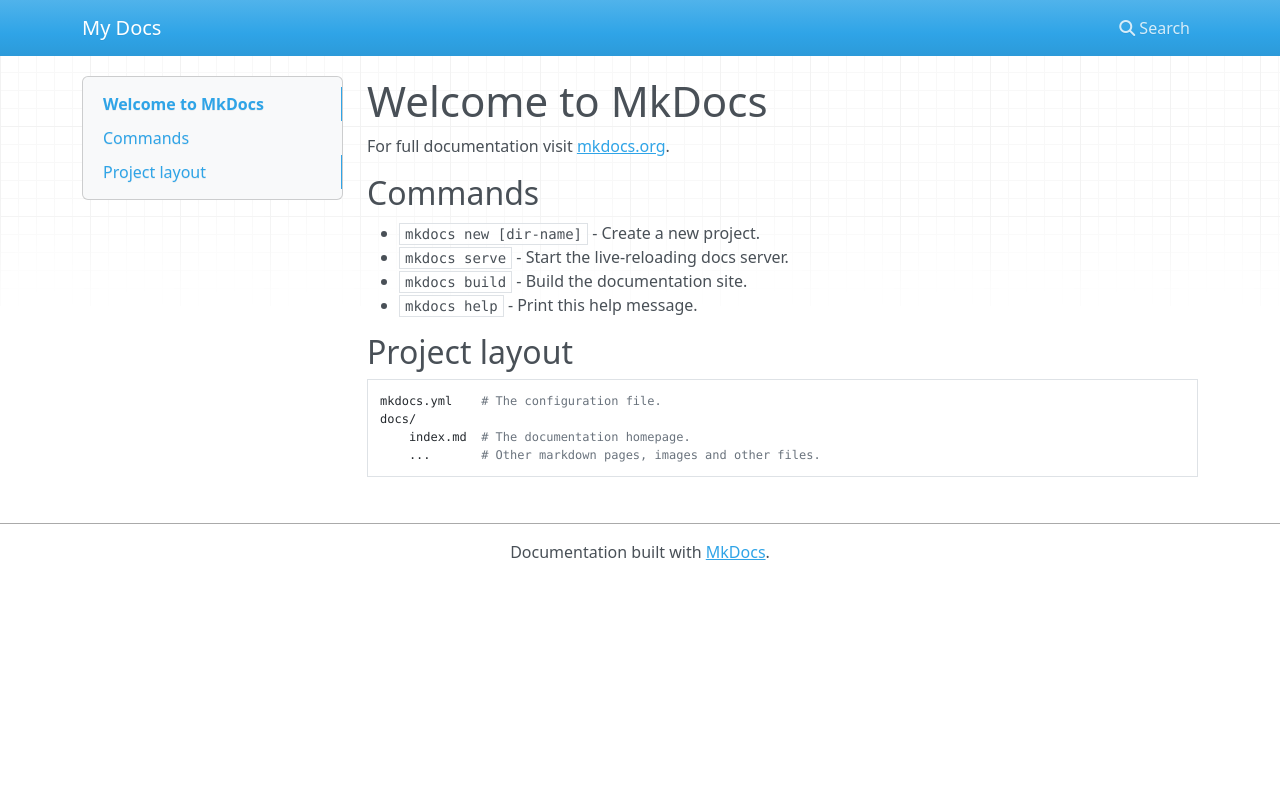
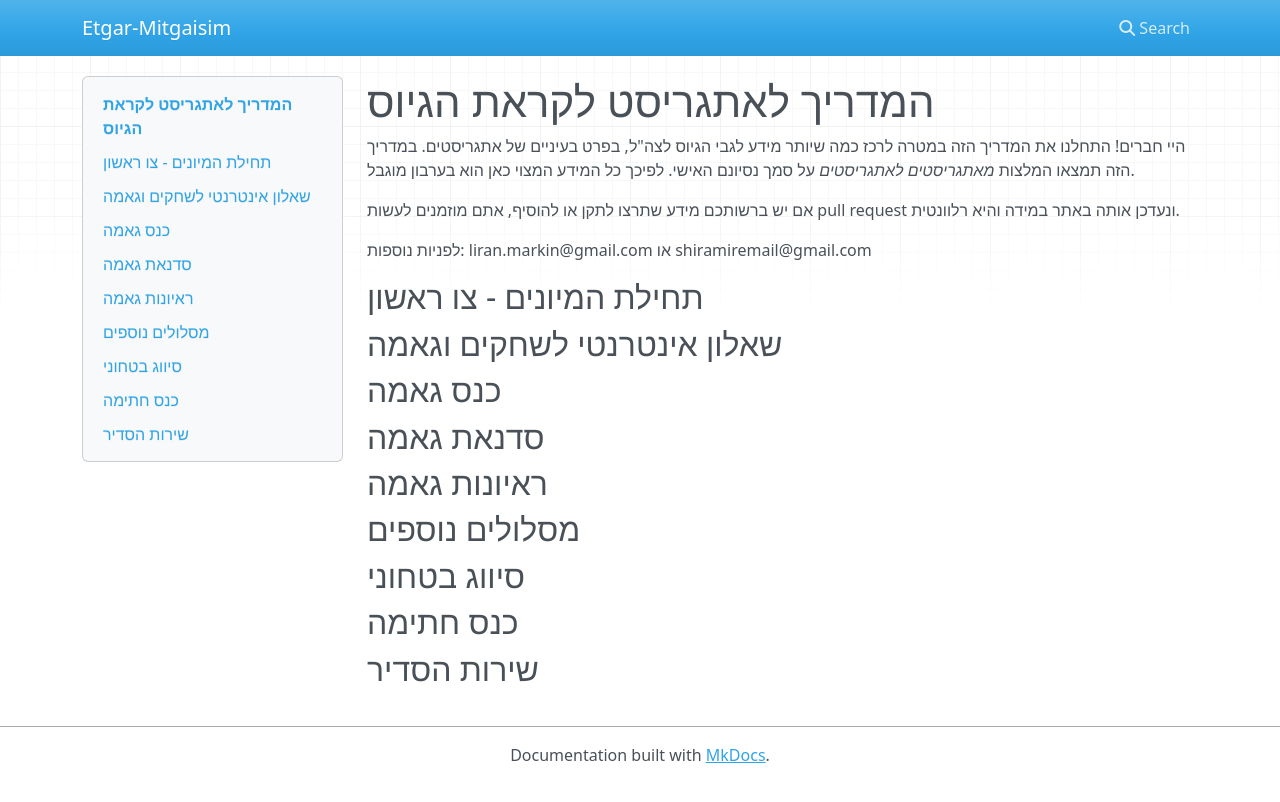
Before and after one commit to ShirAmir/Etgar-Mitgaisim, an MkDocs documentation site: the page built from docs/index.md, in a window 1280 px wide. Shown: the top 802 px of the page. Built offline with MkDocs 1.6.1, drawn with Linux system fonts in a browser that asks for light colours; nearby versions of some CDN libraries.

Commit message:
First Update of the Site
Initial chapter heading to be filled by Liran and I.

```diff
--- a/docs/index.md
+++ b/docs/index.md
@@ -1,17 +1,27 @@
-# Welcome to MkDocs
+# המדריך לאתגריסט לקראת הגיוס
 
-For full documentation visit [mkdocs.org](http://mkdocs.org).
+היי חברים! התחלנו את המדריך הזה במטרה לרכז כמה שיותר מידע לגבי הגיוס לצה"ל, בפרט בעיניים של אתגריסטים.
+במדריך הזה תמצאו המלצות *מאתגריסטים לאתגריסטים* על סמך נסיונם האישי.
+לפיכך כל המידע המצוי כאן הוא בערבון מוגבל.
 
-## Commands
+אם יש ברשותכם מידע שתרצו לתקן או להוסיף, אתם מוזמנים לעשות pull request ונעדכן אותה באתר במידה והיא רלוונטית.
 
-* `mkdocs new [dir-name]` - Create a new project.
-* `mkdocs serve` - Start the live-reloading docs server.
-* `mkdocs build` - Build the documentation site.
-* `mkdocs help` - Print this help message.
+לפניות נוספות: liran.markin@gmail.com או shiramiremail@gmail.com
 
-## Project layout
+## תחילת המיונים - צו ראשון
 
-    mkdocs.yml    # The configuration file.
-    docs/
-        index.md  # The documentation homepage.
-        ...       # Other markdown pages, images and other files.
+## שאלון אינטרנטי לשחקים וגאמה
+
+## כנס גאמה
+
+## סדנאת גאמה
+
+## ראיונות גאמה
+
+## מסלולים נוספים
+
+## סיווג בטחוני
+
+## כנס חתימה
+
+## שירות הסדיר
--- a/mkdocs.yml
+++ b/mkdocs.yml
@@ -1 +1 @@
-site_name: My Docs
+site_name: Etgar-Mitgaisim
```
Also changed, not shown: site/404.html, site/index.html, site/mkdocs/search_index.json.
